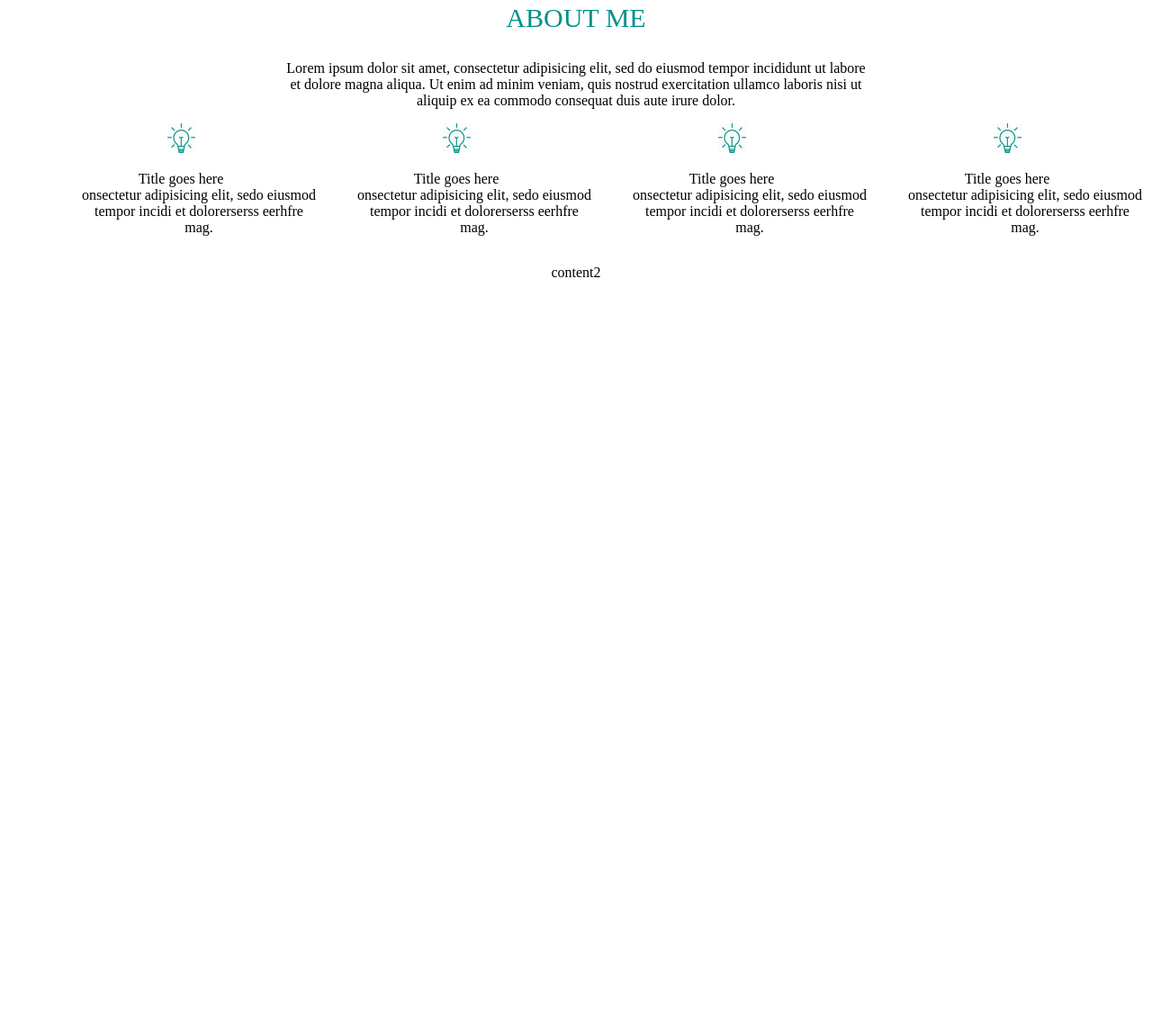
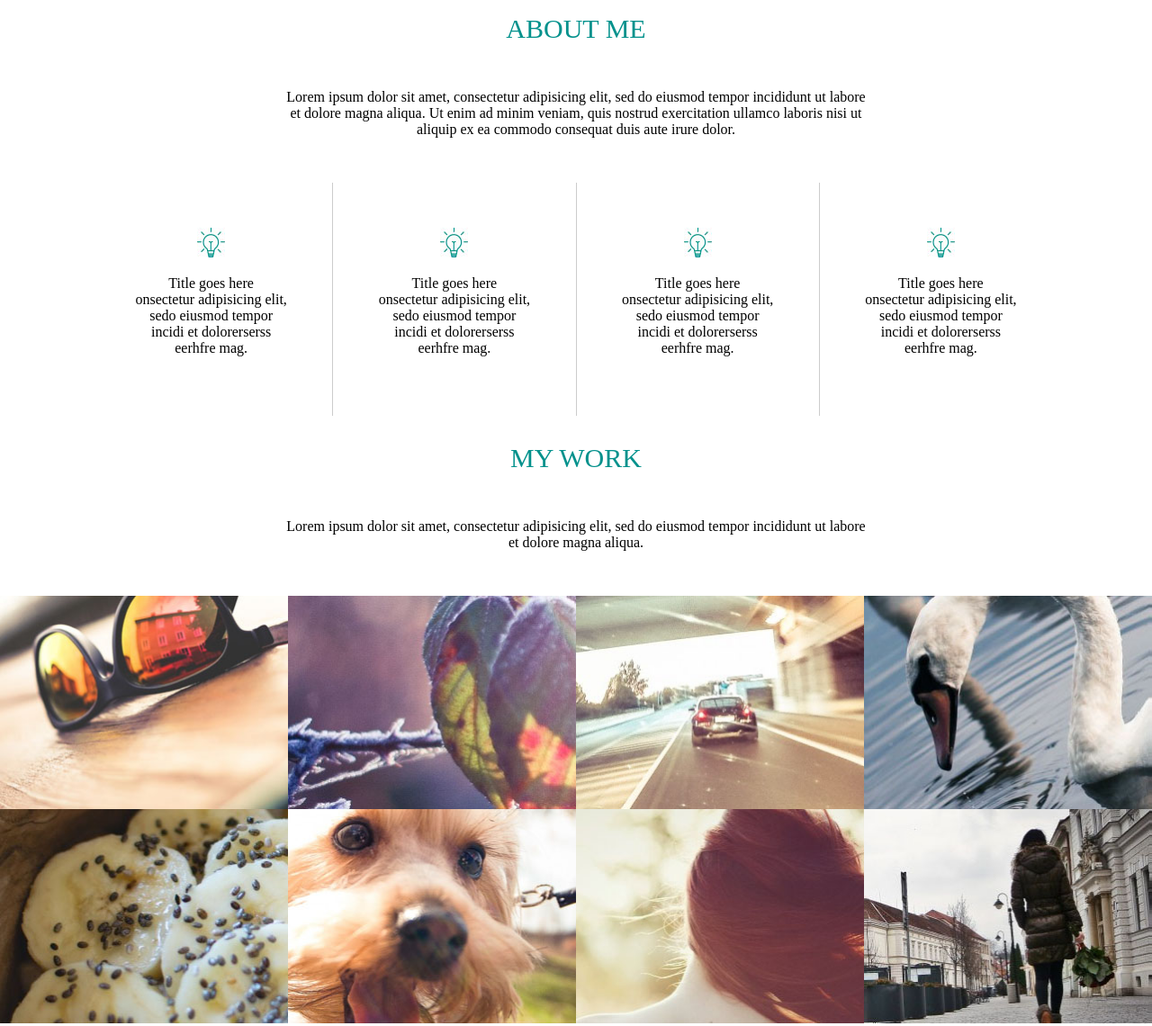
Before and after one commit to jyhn1203/DP2019, a plain HTML site: page layout2.html in a window 1280 px wide. Shown: the part 584-1724 px from the top of the page at 90% size. Before the commit the page ends 904 px from the top, so only its background shows below. Drawn offline with Linux system fonts and the light colour scheme.

Commit message:
update_19.11.04

```diff
--- a/layout2.html
+++ b/layout2.html
@@ -5,9 +5,13 @@
         <meta charset="utf-8  /">
         <a href="index.html">뒤로가기</a>
         <style>
+            body{
+                margin: 0px;
+            }
             header{
                 background-color: #02918c;
                 color: white; /*글씨 색깔은 상속 됩니다*/
+                padding: 10px 50px; /* 상하 좌우 */
             }
             header>h1>span:nth-child(2){
                 color: #cfc91d;
@@ -69,12 +73,46 @@
             }
             section>p{
                 width: 650px;
-                margin: 0px auto; /* 상하 좌우 */
+                margin: 50px auto; /* 상하 좌우 */
             }
-            section>ul>li{
+            section>#about_list>li{
                 float: left;
                 width: 25%; /* 1/4 4개로 나눔 */
+                width:calc(25% - (1px / 4 * 3) - 50px - 50px); /* 넓이를 계산 calc */
+                /*4칸 3줄*/
                 list-style: none;
+                border-right: solid 1px #ccc;
+                padding: 50px;
+            }
+            section>#about_list>li:nth-child(4){
+                border: none; /*마지막 선 삭제*/
+            }
+            section #about_list{
+                padding: 0px;
+                margin-left: 100px;
+                margin-right: 100px;
+            }
+            section dd{
+                margin: 0px;
+            }
+            section>#work_list>li{
+                float: left;
+                list-style: none;
+                width: 25%;
+            }
+            section>#work_list>li>img{
+                display: inline; /* img태그의 기본 모습 - 인라인행 */
+                display: block; /* 블록형 모습으로 변경 */
+                width: 100%;
+            }
+            section>#work_list{
+                padding: 0px;
+            }
+            #wrap{
+                min-width: 1000px;
+                max-width: 1920px; /* full HD */
+                margin-left: auto;
+                margin-right: auto;
             }
         </style>
 
@@ -115,7 +153,7 @@
                         commodo consequat duis aute irure dolor.
                 </p>
 
-                <ul>
+                <ul id="about_list">
                     <li>
                         <img src="images/layout2_icon1.jpg" />
                         <dl>
@@ -164,7 +202,27 @@
 
             </section>
 
-            <section>content2</section>
+            <section>
+
+                <h3>MY WORK</h3>
+
+                <p>Lorem ipsum dolor sit amet, consectetur adipisicing elit,
+                    sed do eiusmod tempor incididunt ut labore et dolore magna
+                    aliqua.</p>
+
+                <ul id="work_list">
+                    <li><img src="images/layout2_pic1.jpg"></li>
+                    <li><img src="images/layout2_pic2.jpg"></li>
+                    <li><img src="images/layout2_pic3.jpg"></li>
+                    <li><img src="images/layout2_pic4.jpg"></li>
+                    <li><img src="images/layout2_pic5.jpg"></li>
+                    <li><img src="images/layout2_pic6.jpg"></li>
+                    <li><img src="images/layout2_pic7.jpg"></li>
+                    <li><img src="images/layout2_pic8.jpg"></li>
+                    <div class="clear"></div>
+                </ul>
+
+            </section>
 
         </div>
 
```
Also changed, not shown: index.html (+1 -0 lines), layout3.html (added, +95 -0 lines), images/Layout3_back.jpg (added), images/layout2_pic1.jpg (added), images/layout2_pic2.jpg (added), images/layout2_pic3.jpg (added), images/layout2_pic4.jpg (added), images/layout2_pic5.jpg (added), images/layout2_pic6.jpg (added), images/layout2_pic7.jpg (added), images/layout2_pic8.jpg (added), images/layout3_img1.jpg (added).
